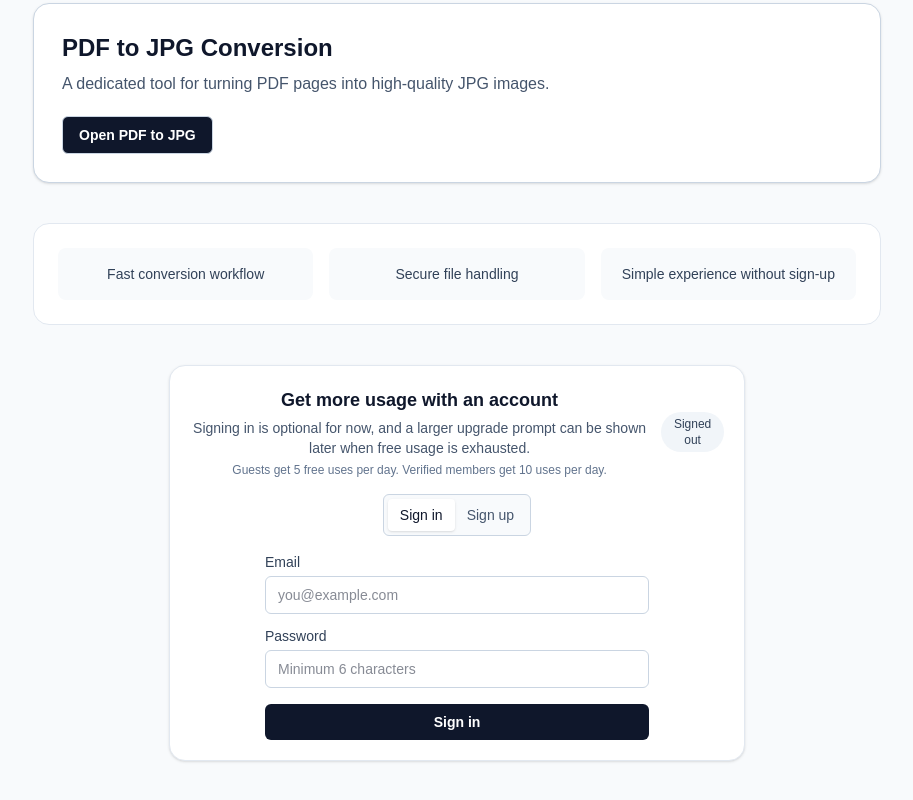
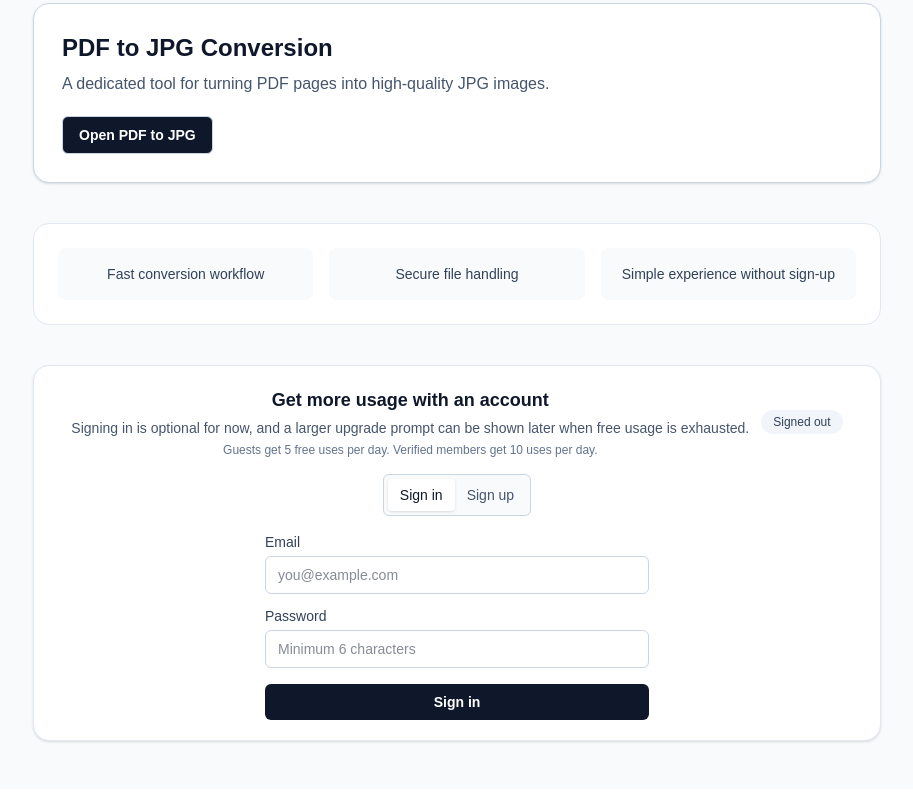
Before and after one commit to PLANB-John/PDFconversion-web, a Next.js app: page /en in a window 1280 px wide. Shown: the part 372-1172 px from the top of the page, without its empty margins (183-1096 px from the left). Built offline with nearby package versions, Linux system fonts and the light colour scheme; no server answers.

Commit message:
Align auth section width with home content layout

```diff
--- a/src/app/[locale]/page.tsx
+++ b/src/app/[locale]/page.tsx
@@ -65,7 +65,7 @@ export default async function LocalePage({ params }: LocalePageProps) {
       <AuthSection
         id="auth-access"
         variant="compact"
-        className="mx-auto w-full max-w-xl"
+        className="w-full"
         title={t.authAccessTitle}
         subtitle={t.authAccessSubtitle}
         policyMessage={t.usagePolicyShort}
```
